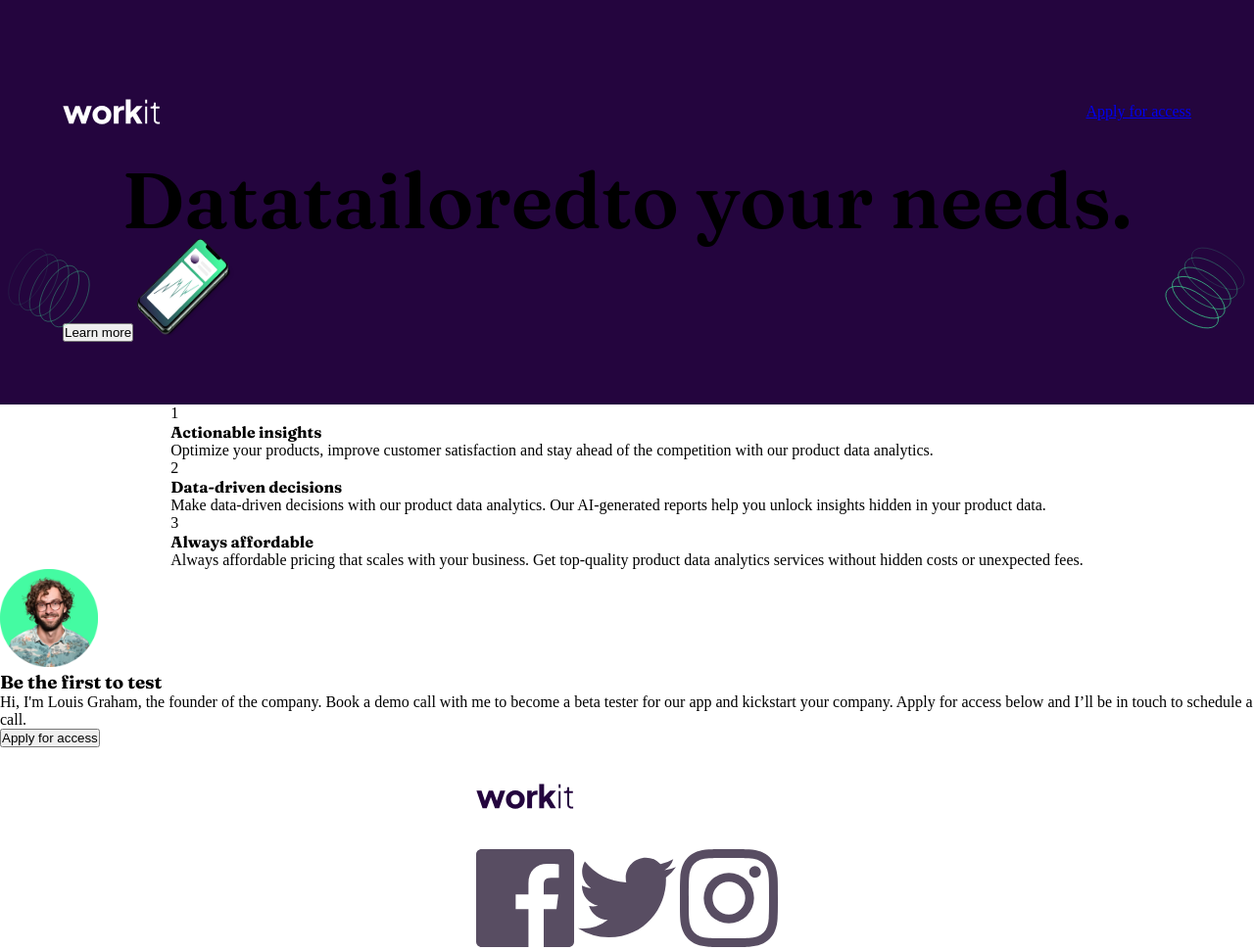
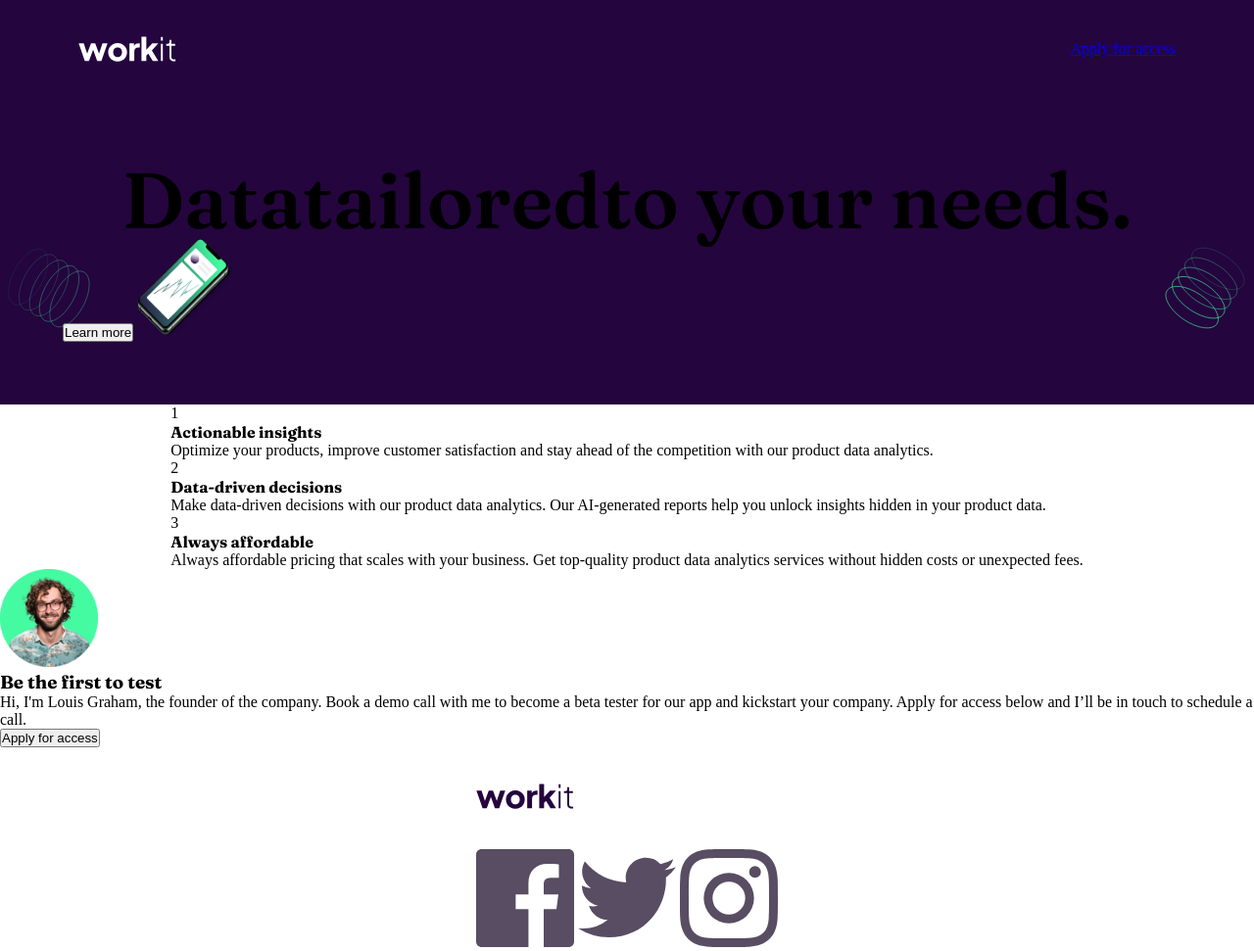
Before and after one commit to Romeo899/workit_landing_page, a plain HTML site: page index.html in a window 1280 px wide. Shown: the whole page at 98% size. Drawn offline with Linux system fonts and the light colour scheme.

Commit message:
Stuck on this full page layout for now, following a tutorial and then coming back to this ^_^

```diff
--- a/index.html
+++ b/index.html
@@ -12,13 +12,13 @@
 </head>
 <body>
   <main class="pageContainer">
+    <nav class="navContainer">
+      <img src="./images/logo-light.svg" alt="Workit Logo" class="navLogo">
+
+      <a href="#" class="link">Apply for access</a>
+    </nav>
     <section class="heroContainer">
 
-      <nav class="navContainer">
-        <img src="./images/logo-light.svg" alt="Workit Logo" class="navLogo">
-
-        <a href="#" class="link">Apply for access</a>
-      </nav>
 
       <h1 class="title" id="mainTitle">Data <span>tailored</span> to your needs.</h1>
 
--- a/styles.css
+++ b/styles.css
@@ -54,11 +54,11 @@ body, .pageContainer  {
 
 body {
     min-width: 100vw;
-
+    padding: 0 var(--space-1600);
 }
 
 .pageContainer {
-    margin: 0 auto;
+
 }
 
 
@@ -78,17 +78,23 @@ img {
 /* hero styles */
 
 .heroContainer {
+    background-color: var(--color-purple-900);
+
     min-width: 100vw;
     position: relative;
     padding: var(--space-800);
 
-    background-color: var(--color-purple-900);
 }
 
 .navContainer {
+    background-color: var(--color-purple-900);
+    width: 100%;
+
     display: flex;
     align-items: center;
     justify-content: space-between;
+
+    padding: 0 var(--space-1000);
 }
 
 #mainTitle {
```
